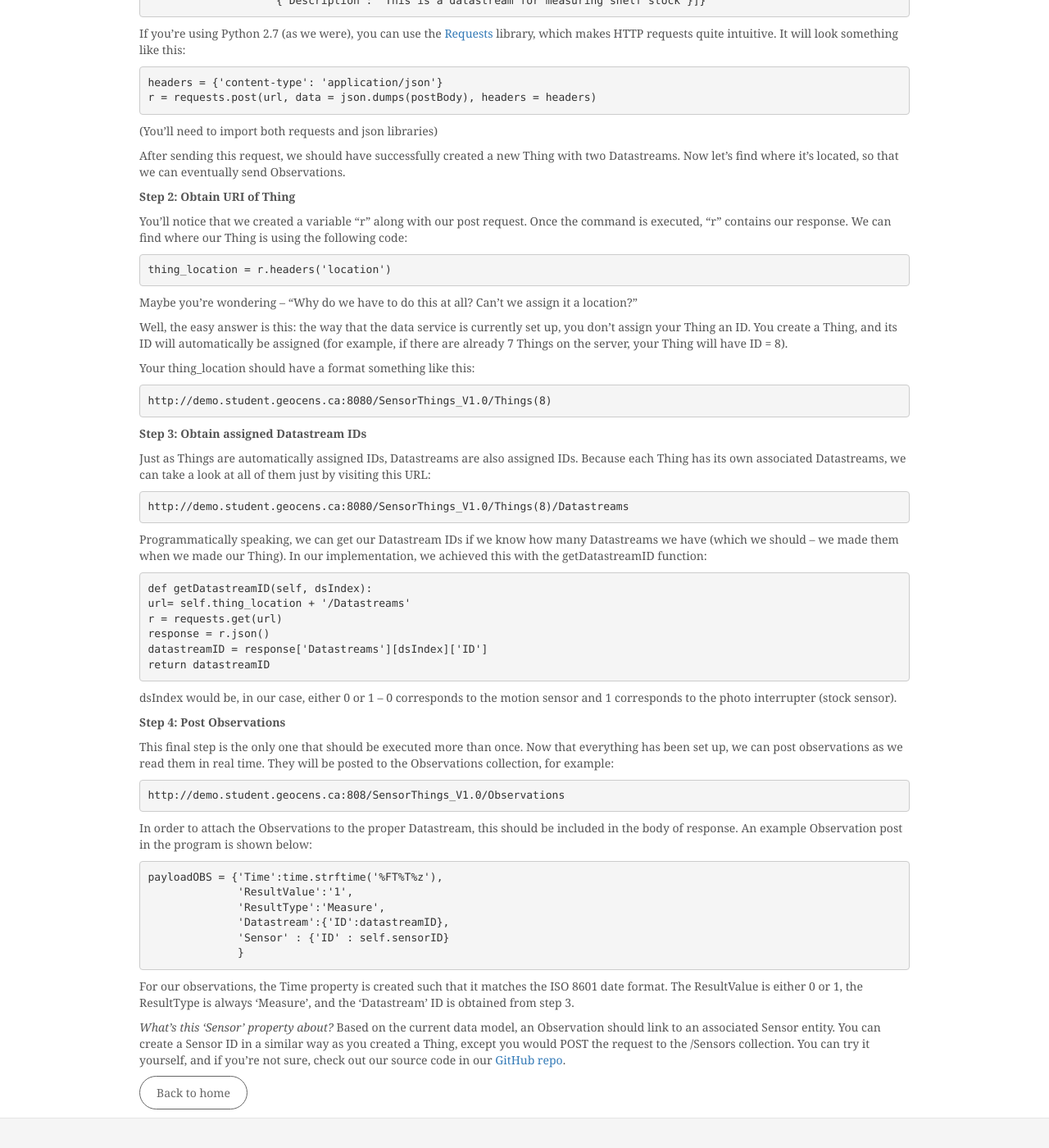
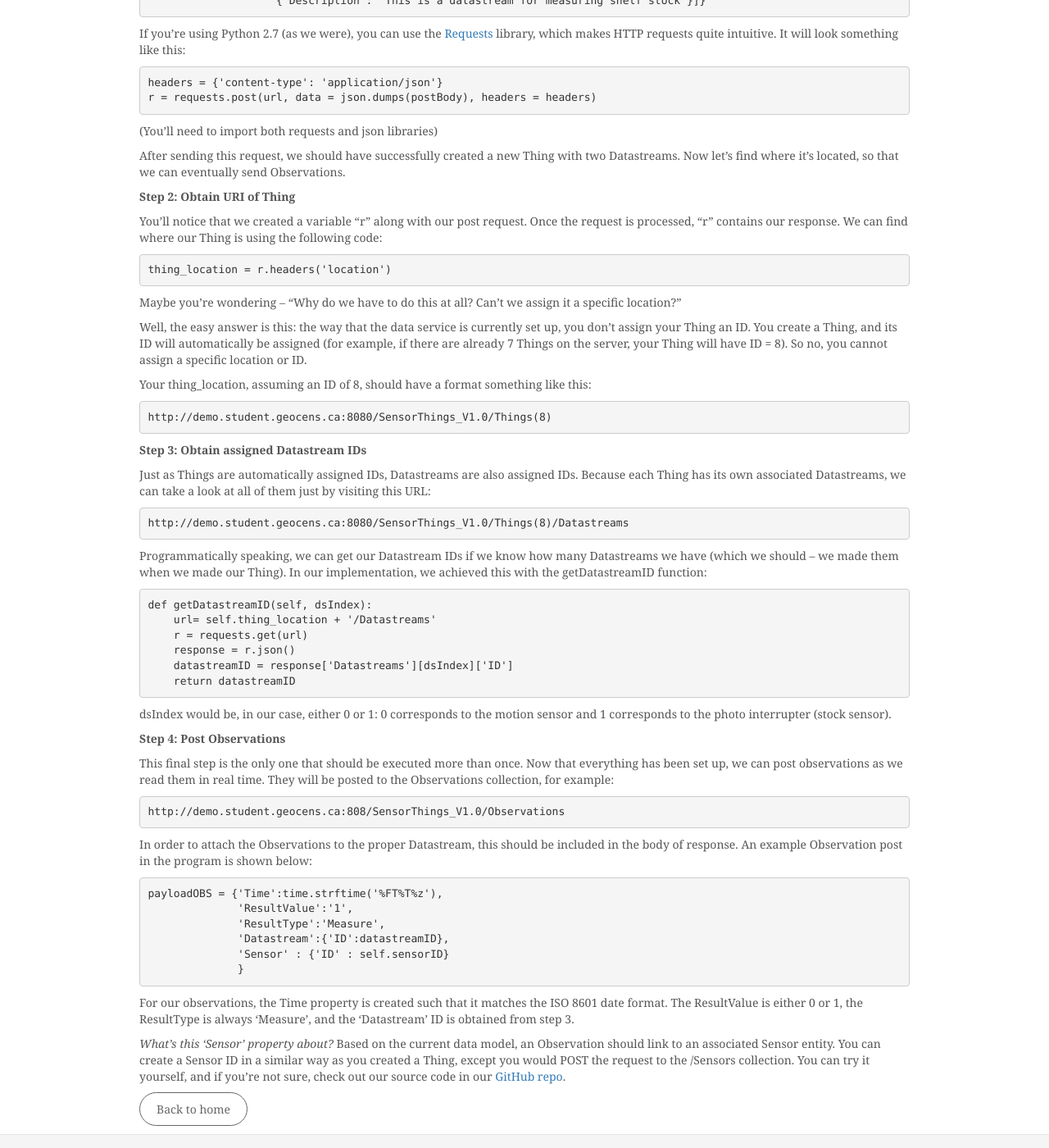
Before and after one commit to ThatGeoGuy/ENGO500, a Jekyll site: the page built from _posts/2014-04-04-post-ing-from-the-RPi.markdown, in a window 1280 px wide and 1400 px high, scrolled down 523 px. Shown: the whole window at 82% size. Built offline with Jekyll 4.4.1, drawn with Linux system fonts in a browser that asks for light colours; nearby versions of some CDN libraries.

Commit message:
Formatting and editing....

```diff
--- a/_posts/2014-04-04-post-ing-from-the-RPi.markdown
+++ b/_posts/2014-04-04-post-ing-from-the-RPi.markdown
@@ -45,15 +45,15 @@ After sending this request, we should have successfully created a new Thing with
 
 **Step 2: Obtain URI of Thing**
 
-You'll notice that we created a variable "r" along with our post request. Once the command is executed, "r" contains our response. We can find where our Thing is using the following code:
+You'll notice that we created a variable "r" along with our post request. Once the request is processed, "r" contains our response. We can find where our Thing is using the following code:
 
     thing_location = r.headers('location')
 
-Maybe you're wondering -- "Why do we have to do this at all? Can't we assign it a location?"
+Maybe you're wondering -- "Why do we have to do this at all? Can't we assign it a specific location?"
 
-Well, the easy answer is this: the way that the data service is currently set up, you don't assign your Thing an ID. You create a Thing, and its ID will automatically be assigned (for example, if there are already 7 Things on the server, your Thing will have ID = 8).
+Well, the easy answer is this: the way that the data service is currently set up, you don't assign your Thing an ID. You create a Thing, and its ID will automatically be assigned (for example, if there are already 7 Things on the server, your Thing will have ID = 8). So no, you cannot assign a specific location or ID.
 
-Your thing_location should have a format something like this:
+Your thing_location, assuming an ID of 8, should have a format something like this:
 
     http://demo.student.geocens.ca:8080/SensorThings_V1.0/Things(8)
 
@@ -66,13 +66,13 @@ Just as Things are automatically assigned IDs, Datastreams are also assigned IDs
 Programmatically speaking, we can get our Datastream IDs if we know how many Datastreams we have (which we should -- we made them when we made our Thing). In our implementation, we achieved this with the getDatastreamID function:
 
     def getDatastreamID(self, dsIndex):
-    url= self.thing_location + '/Datastreams'
-    r = requests.get(url)
-    response = r.json()
-    datastreamID = response['Datastreams'][dsIndex]['ID']
-    return datastreamID
+        url= self.thing_location + '/Datastreams'
+        r = requests.get(url)
+        response = r.json()
+        datastreamID = response['Datastreams'][dsIndex]['ID']
+        return datastreamID
 
-dsIndex would be, in our case, either 0 or 1 -- 0 corresponds to the motion sensor and 1 corresponds to the photo interrupter (stock sensor).
+dsIndex would be, in our case, either 0 or 1: 0 corresponds to the motion sensor and 1 corresponds to the photo interrupter (stock sensor).
 
 **Step 4: Post Observations**
 
```
